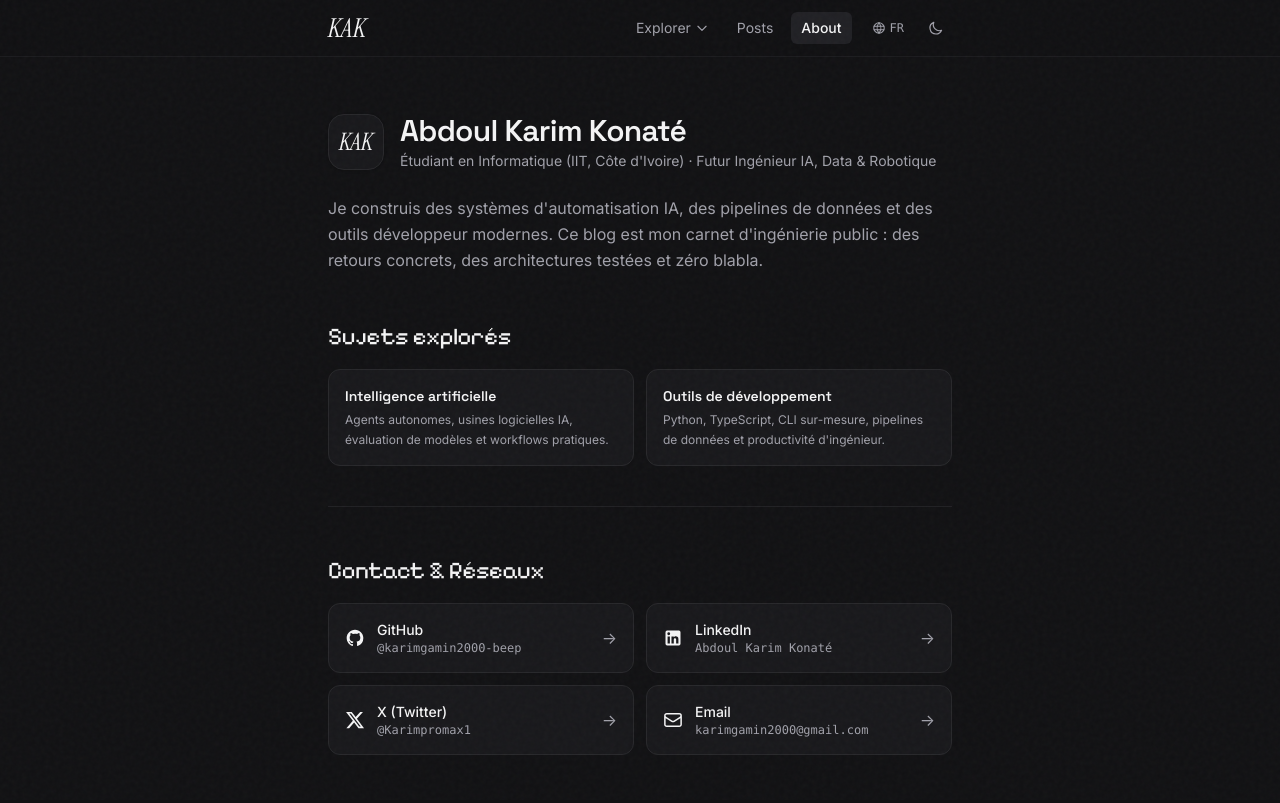
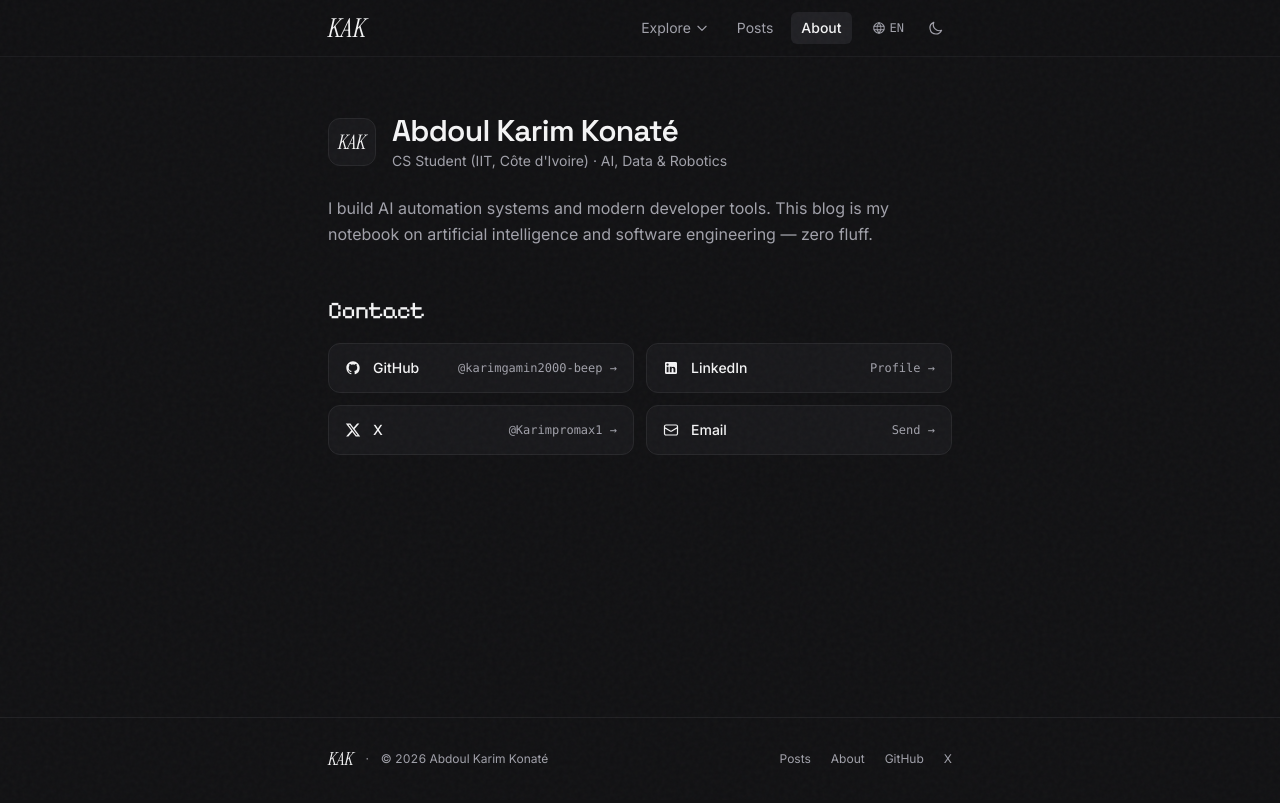
Before and after one commit to karimgamin2000-beep/karimgamin2000-beep.github.io, an Astro site: page /about in a window 1280 px wide. Shown: the top 803 px of the page. Built offline with nearby package versions, Linux system fonts and the light colour scheme; Astro itself is replaced by a stand-in of ours.

Commit message:
chore: English default, minimalist About (À propos FR), refreshed KAK favicon

```diff
--- a/src/components/Footer.astro
+++ b/src/components/Footer.astro
@@ -19,6 +19,8 @@ const year = new Date().getFullYear();
       </a>
       <a
         href="/about/"
+        data-i18n-fr="À propos"
+        data-i18n-en="About"
         class="hover:text-[var(--text)] transition-colors"
       >
         About
--- a/src/components/Header.astro
+++ b/src/components/Header.astro
@@ -31,7 +31,7 @@ const popularArticles = allPosts.filter((p) => p.data.popular || p.data.featured
         aria-controls="explorer-popover"
         class="inline-flex items-center gap-1 px-2.5 py-1.5 rounded-md text-sm text-[var(--text-muted)] hover:text-[var(--text)] hover:bg-[var(--bg-subtle)] transition-colors cursor-pointer"
       >
-        <span data-i18n-fr="Explorer" data-i18n-en="Explore">Explorer</span>
+        <span data-i18n-fr="Explorer" data-i18n-en="Explore">Explore</span>
         <svg
           id="explorer-chevron"
           class="w-3.5 h-3.5 transition-transform duration-150"
@@ -59,6 +59,8 @@ const popularArticles = allPosts.filter((p) => p.data.popular || p.data.featured
 
       <a
         href="/about/"
+        data-i18n-fr="À propos"
+        data-i18n-en="About"
         class:list={[
           'px-2.5 py-1.5 rounded-md text-sm transition-colors',
           pathname.startsWith('/about')
@@ -83,7 +85,7 @@ const popularArticles = allPosts.filter((p) => p.data.popular || p.data.featured
             <path stroke-linecap="round" stroke-linejoin="round" d="M12 21a9 9 0 100-18 9 9 0 000 18z" />
             <path stroke-linecap="round" stroke-linejoin="round" d="M3.6 9h16.8M3.6 15h16.8M12 3a14.5 14.5 0 010 18M12 3a14.5 14.5 0 000 18" />
           </svg>
-          <span data-lang-badge>FR</span>
+          <span data-lang-badge>EN</span>
         </button>
 
         <div
@@ -95,10 +97,10 @@ const popularArticles = allPosts.filter((p) => p.data.popular || p.data.featured
             type="button"
             role="menuitemradio"
             aria-checked="true"
-            data-lang-option="fr"
+            data-lang-option="en"
             class="w-full flex items-center justify-between px-2.5 py-2 rounded-lg text-xs text-[var(--text)] hover:bg-[var(--bg-subtle)] transition-colors cursor-pointer"
           >
-            <span>Français <span class="font-mono text-[var(--text-muted)] ml-1">FR</span></span>
+            <span>English <span class="font-mono text-[var(--text-muted)] ml-1">EN</span></span>
             <svg data-lang-check class="w-3.5 h-3.5 text-[var(--text)]" fill="none" viewBox="0 0 24 24" stroke="currentColor" stroke-width="2.2">
               <path stroke-linecap="round" stroke-linejoin="round" d="M5 13l4 4L19 7" />
             </svg>
@@ -107,10 +109,10 @@ const popularArticles = allPosts.filter((p) => p.data.popular || p.data.featured
             type="button"
             role="menuitemradio"
             aria-checked="false"
-            data-lang-option="en"
+            data-lang-option="fr"
             class="w-full flex items-center justify-between px-2.5 py-2 rounded-lg text-xs text-[var(--text)] hover:bg-[var(--bg-subtle)] transition-colors cursor-pointer"
           >
-            <span>English <span class="font-mono text-[var(--text-muted)] ml-1">EN</span></span>
+            <span>Français <span class="font-mono text-[var(--text-muted)] ml-1">FR</span></span>
             <svg data-lang-check class="w-3.5 h-3.5 text-[var(--text)] opacity-0" fill="none" viewBox="0 0 24 24" stroke="currentColor" stroke-width="2.2">
               <path stroke-linecap="round" stroke-linejoin="round" d="M5 13l4 4L19 7" />
             </svg>
--- a/src/layouts/BaseLayout.astro
+++ b/src/layouts/BaseLayout.astro
@@ -19,11 +19,11 @@ const canonicalURL = new URL(Astro.url.pathname, Astro.site);
 ---
 
 <!doctype html>
-<html lang="fr" class="dark">
+<html lang="en" class="dark">
   <head>
     <meta charset="UTF-8" />
     <meta name="viewport" content="width=device-width, initial-scale=1.0" />
-    <link rel="icon" type="image/svg+xml" href="/favicon.svg" />
+    <link rel="icon" type="image/svg+xml" href="/favicon.svg?v=3" />
     <link rel="canonical" href={canonicalURL} />
 
     <title>{title}</title>
@@ -53,7 +53,7 @@ const canonicalURL = new URL(Astro.url.pathname, Astro.site);
       (function () {
         const storedTheme = localStorage.getItem('theme') || 'dark';
         document.documentElement.classList.toggle('dark', storedTheme === 'dark');
-        const storedLang = localStorage.getItem('kak_lang') || 'fr';
+        const storedLang = localStorage.getItem('kak_lang') || 'en';
         document.documentElement.setAttribute('data-lang', storedLang);
         document.documentElement.lang = storedLang;
       })();
@@ -101,7 +101,7 @@ const canonicalURL = new URL(Astro.url.pathname, Astro.site);
           window.dispatchEvent(new CustomEvent('kak:langchange', { detail: { lang } }));
         };
 
-        const initial = localStorage.getItem('kak_lang') || 'fr';
+        const initial = localStorage.getItem('kak_lang') || 'en';
         window.applySiteLang(initial);
       })();
     </script>
--- a/src/pages/about.astro
+++ b/src/pages/about.astro
@@ -8,7 +8,7 @@ import BaseLayout from '../layouts/BaseLayout.astro';
 >
   <section class="mb-12">
     <div class="flex items-center gap-4 mb-6">
-      <div class="flex h-14 w-14 shrink-0 items-center justify-center rounded-2xl border border-[var(--border)] bg-[var(--bg-elevated)] font-serif-editorial italic text-2xl text-[var(--text)] shadow-sm">
+      <div class="flex h-12 w-12 shrink-0 items-center justify-center rounded-xl border border-[var(--border)] bg-[var(--bg-elevated)] font-serif-editorial italic text-xl text-[var(--text)]">
         KAK
       </div>
       <div>
@@ -17,79 +17,31 @@ import BaseLayout from '../layouts/BaseLayout.astro';
         </h1>
         <p
           class="text-sm text-[var(--text-muted)] mt-0.5"
-          data-i18n-fr="Étudiant en Informatique (IIT, Côte d'Ivoire) · Futur Ingénieur IA, Data & Robotique"
-          data-i18n-en="Computer Science Student (IIT, Côte d'Ivoire) · Aspiring AI, Data & Robotics Engineer"
+          data-i18n-fr="Étudiant en Informatique (IIT, Côte d'Ivoire) · IA, Data & Robotique"
+          data-i18n-en="CS Student (IIT, Côte d'Ivoire) · AI, Data & Robotics"
         >
-          Étudiant en Informatique (IIT, Côte d&rsquo;Ivoire) &middot; Futur Ingénieur IA, Data &amp; Robotique
+          CS Student (IIT, Côte d&rsquo;Ivoire) &middot; AI, Data &amp; Robotics
         </p>
       </div>
     </div>
 
-    <div class="space-y-4 text-sm sm:text-base text-[var(--text-muted)] leading-relaxed">
-      <p
-        data-i18n-fr="Je construis des systèmes d'automatisation IA, des pipelines de données et des outils développeur modernes. Ce blog est mon carnet d'ingénierie public : des retours concrets, des architectures testées et zéro blabla."
-        data-i18n-en="I build AI automation systems, data pipelines, and modern developer tools. This blog is my public engineering notebook: concrete field notes, tested architectures, and zero fluff."
-      >
-        Je construis des systèmes d&rsquo;automatisation IA, des pipelines de données et des outils développeur modernes. Ce blog est mon carnet d&rsquo;ingénierie public : des retours concrets, des architectures testées et zéro blabla.
-      </p>
-    </div>
+    <p
+      class="text-sm sm:text-base text-[var(--text-muted)] leading-relaxed max-w-xl"
+      data-i18n-fr="Je construis des systèmes d'automatisation IA et des outils développeur modernes. Ce blog rassemble mes notes techniques sur l'intelligence artificielle et le développement — sans blabla."
+      data-i18n-en="I build AI automation systems and modern developer tools. This blog is my notebook on artificial intelligence and software engineering — zero fluff."
+    >
+      I build AI automation systems and modern developer tools. This blog is my notebook on artificial intelligence and software engineering &mdash; zero fluff.
+    </p>
   </section>
 
-  <!-- Focus Areas -->
-  <section class="mb-12 pb-10 border-b border-[var(--border)]/70">
-    <h2
-      class="font-pixel text-xl sm:text-2xl tracking-tight text-[var(--text)] mb-4"
-      data-i18n-fr="Sujets explorés"
-      data-i18n-en="Focus areas"
-    >
-      Sujets explorés
-    </h2>
-
-    <div class="grid grid-cols-1 sm:grid-cols-2 gap-3">
-      <div class="rounded-xl border border-[var(--border)] bg-[var(--bg-elevated)] p-4">
-        <p
-          class="font-display text-sm font-semibold text-[var(--text)]"
-          data-i18n-fr="Intelligence artificielle"
-          data-i18n-en="Artificial Intelligence"
-        >
-          Intelligence artificielle
-        </p>
-        <p
-          class="text-xs text-[var(--text-muted)] mt-1 leading-relaxed"
-          data-i18n-fr="Agents autonomes, usines logicielles IA, évaluation de modèles et workflows pratiques."
-          data-i18n-en="Autonomous agents, AI software factories, model evaluations, and practical workflows."
-        >
-          Agents autonomes, usines logicielles IA, évaluation de modèles et workflows pratiques.
-        </p>
-      </div>
-
-      <div class="rounded-xl border border-[var(--border)] bg-[var(--bg-elevated)] p-4">
-        <p
-          class="font-display text-sm font-semibold text-[var(--text)]"
-          data-i18n-fr="Outils de développement"
-          data-i18n-en="Developer Tools"
-        >
-          Outils de développement
-        </p>
-        <p
-          class="text-xs text-[var(--text-muted)] mt-1 leading-relaxed"
-          data-i18n-fr="Python, TypeScript, CLI sur-mesure, pipelines de données et productivité d'ingénieur."
-          data-i18n-en="Python, TypeScript, custom CLIs, data pipelines, and engineering productivity."
-        >
-          Python, TypeScript, CLI sur-mesure, pipelines de données et productivité d&rsquo;ingénieur.
-        </p>
-      </div>
-    </div>
-  </section>
-
-  <!-- Contact & Socials -->
+  <!-- Minimal Contact & Socials -->
   <section>
     <h2
       class="font-pixel text-xl sm:text-2xl tracking-tight text-[var(--text)] mb-4"
-      data-i18n-fr="Contact & Réseaux"
-      data-i18n-en="Contact & Socials"
+      data-i18n-fr="Contact"
+      data-i18n-en="Contact"
     >
-      Contact &amp; Réseaux
+      Contact
     </h2>
 
     <div class="grid grid-cols-1 sm:grid-cols-2 gap-3">
@@ -97,70 +49,58 @@ import BaseLayout from '../layouts/BaseLayout.astro';
         href="https://github.com/karimgamin2000-beep"
         target="_blank"
         rel="noopener noreferrer"
-        class="group flex items-center justify-between rounded-xl border border-[var(--border)] bg-[var(--bg-elevated)] p-4 hover:border-[var(--border-strong)] hover:bg-[var(--bg-subtle)]/60 transition-colors"
+        class="group flex items-center justify-between rounded-xl border border-[var(--border)] bg-[var(--bg-elevated)] px-4 py-3.5 hover:border-[var(--border-strong)] hover:bg-[var(--bg-subtle)]/60 transition-colors"
       >
         <div class="flex items-center gap-3 min-w-0">
-          <svg class="w-5 h-5 shrink-0 text-[var(--text)]" viewBox="0 0 24 24" fill="currentColor" aria-hidden="true">
+          <svg class="w-4 h-4 shrink-0 text-[var(--text)]" viewBox="0 0 24 24" fill="currentColor" aria-hidden="true">
             <path fill-rule="evenodd" clip-rule="evenodd" d="M12 2C6.477 2 2 6.484 2 12.017c0 4.425 2.865 8.18 6.839 9.504.5.092.682-.217.682-.483 0-.237-.008-.868-.013-1.703-2.782.605-3.369-1.343-3.369-1.343-.454-1.158-1.11-1.466-1.11-1.466-.908-.62.069-.608.069-.608 1.003.07 1.53 1.032 1.53 1.032.892 1.53 2.341 1.088 2.91.832.092-.647.35-1.088.636-1.338-2.22-.253-4.555-1.113-4.555-4.951 0-1.093.39-1.988 1.029-2.688-.103-.253-.446-1.272.098-2.65 0 0 .84-.27 2.75 1.026A9.564 9.564 0 0112 6.844c.85.004 1.705.115 2.504.337 1.909-1.296 2.747-1.027 2.747-1.027.546 1.379.202 2.398.1 2.651.64.7 1.028 1.595 1.028 2.688 0 3.848-2.339 4.695-4.566 4.943.359.309.678.92.678 1.855 0 1.338-.012 2.419-.012 2.747 0 .268.18.58.688.482A10.019 10.019 0 0022 12.017C22 6.484 17.522 2 12 2z" />
           </svg>
-          <div class="min-w-0">
-            <p class="text-sm font-medium text-[var(--text)]">GitHub</p>
-            <p class="text-xs font-mono text-[var(--text-muted)] truncate">@karimgamin2000-beep</p>
-          </div>
+          <span class="text-sm font-medium text-[var(--text)]">GitHub</span>
         </div>
-        <span class="text-[var(--text-muted)] group-hover:translate-x-0.5 transition-transform">&rarr;</span>
+        <span class="text-xs font-mono text-[var(--text-muted)] group-hover:text-[var(--text)] transition-colors">@karimgamin2000-beep &rarr;</span>
       </a>
 
       <a
         href="https://www.linkedin.com/in/abdoul-karim-konate-15635b3b0"
         target="_blank"
         rel="noopener noreferrer"
-        class="group flex items-center justify-between rounded-xl border border-[var(--border)] bg-[var(--bg-elevated)] p-4 hover:border-[var(--border-strong)] hover:bg-[var(--bg-subtle)]/60 transition-colors"
+        class="group flex items-center justify-between rounded-xl border border-[var(--border)] bg-[var(--bg-elevated)] px-4 py-3.5 hover:border-[var(--border-strong)] hover:bg-[var(--bg-subtle)]/60 transition-colors"
       >
         <div class="flex items-center gap-3 min-w-0">
-          <svg class="w-5 h-5 shrink-0 text-[var(--text)]" viewBox="0 0 24 24" fill="currentColor" aria-hidden="true">
+          <svg class="w-4 h-4 shrink-0 text-[var(--text)]" viewBox="0 0 24 24" fill="currentColor" aria-hidden="true">
             <path d="M19 3a2 2 0 0 1 2 2v14a2 2 0 0 1-2 2H5a2 2 0 0 1-2-2V5a2 2 0 0 1 2-2h14m-.5 15.5v-5.3a3.26 3.26 0 0 0-3.26-3.26c-.85 0-1.84.52-2.28 1.3v-1.11h-2.79v8.37h2.79v-4.93c0-.77.62-1.4 1.39-1.4a1.4 1.4 0 0 1 1.4 1.4v4.93h2.75M6.88 8.56a1.68 1.68 0 0 0 1.68-1.68c0-.93-.75-1.69-1.68-1.69a1.69 1.69 0 0 0-1.69 1.69c0 .93.76 1.68 1.69 1.68m1.39 9.94v-8.37H5.5v8.37h2.77z" />
           </svg>
-          <div class="min-w-0">
-            <p class="text-sm font-medium text-[var(--text)]">LinkedIn</p>
-            <p class="text-xs font-mono text-[var(--text-muted)] truncate">Abdoul Karim Konaté</p>
-          </div>
+          <span class="text-sm font-medium text-[var(--text)]">LinkedIn</span>
         </div>
-        <span class="text-[var(--text-muted)] group-hover:translate-x-0.5 transition-transform">&rarr;</span>
+        <span class="text-xs font-mono text-[var(--text-muted)] group-hover:text-[var(--text)] transition-colors">Profile &rarr;</span>
       </a>
 
       <a
         href="https://x.com/Karimpromax1"
         target="_blank"
         rel="noopener noreferrer"
-        class="group flex items-center justify-between rounded-xl border border-[var(--border)] bg-[var(--bg-elevated)] p-4 hover:border-[var(--border-strong)] hover:bg-[var(--bg-subtle)]/60 transition-colors"
+        class="group flex items-center justify-between rounded-xl border border-[var(--border)] bg-[var(--bg-elevated)] px-4 py-3.5 hover:border-[var(--border-strong)] hover:bg-[var(--bg-subtle)]/60 transition-colors"
       >
         <div class="flex items-center gap-3 min-w-0">
-          <svg class="w-5 h-5 shrink-0 text-[var(--text)]" viewBox="0 0 24 24" fill="currentColor" aria-hidden="true">
+          <svg class="w-4 h-4 shrink-0 text-[var(--text)]" viewBox="0 0 24 24" fill="currentColor" aria-hidden="true">
             <path d="M18.244 2.25h3.308l-7.227 8.26 8.502 11.24H16.17l-5.214-6.817L4.99 21.75H1.68l7.73-8.835L1.254 2.25H8.08l4.713 6.231zm-1.161 17.52h1.833L7.084 4.126H5.117z" />
           </svg>
-          <div class="min-w-0">
-            <p class="text-sm font-medium text-[var(--text)]">X (Twitter)</p>
-            <p class="text-xs font-mono text-[var(--text-muted)] truncate">@Karimpromax1</p>
-          </div>
+          <span class="text-sm font-medium text-[var(--text)]">X</span>
         </div>
-        <span class="text-[var(--text-muted)] group-hover:translate-x-0.5 transition-transform">&rarr;</span>
+        <span class="text-xs font-mono text-[var(--text-muted)] group-hover:text-[var(--text)] transition-colors">@Karimpromax1 &rarr;</span>
       </a>
 
       <a
         href="mailto:karimgamin2000@gmail.com"
-        class="group flex items-center justify-between rounded-xl border border-[var(--border)] bg-[var(--bg-elevated)] p-4 hover:border-[var(--border-strong)] hover:bg-[var(--bg-subtle)]/60 transition-colors"
+        class="group flex items-center justify-between rounded-xl border border-[var(--border)] bg-[var(--bg-elevated)] px-4 py-3.5 hover:border-[var(--border-strong)] hover:bg-[var(--bg-subtle)]/60 transition-colors"
       >
         <div class="flex items-center gap-3 min-w-0">
-          <svg class="w-5 h-5 shrink-0 text-[var(--text)]" fill="none" viewBox="0 0 24 24" stroke="currentColor" stroke-width="1.8" aria-hidden="true">
+          <svg class="w-4 h-4 shrink-0 text-[var(--text)]" fill="none" viewBox="0 0 24 24" stroke="currentColor" stroke-width="1.8" aria-hidden="true">
             <path stroke-linecap="round" stroke-linejoin="round" d="M21.75 6.75v10.5a2.25 2.25 0 01-2.25 2.25h-15a2.25 2.25 0 01-2.25-2.25V6.75m19.5 0A2.25 2.25 0 0019.5 4.5h-15a2.25 2.25 0 00-2.25 2.25m19.5 0v.243a2.25 2.25 0 01-1.07 1.916l-7.5 4.615a2.25 2.25 0 01-2.36 0L3.32 8.91a2.25 2.25 0 01-1.07-1.916V6.75" />
           </svg>
-          <div class="min-w-0">
-            <p class="text-sm font-medium text-[var(--text)]">Email</p>
-            <p class="text-xs font-mono text-[var(--text-muted)] truncate">karimgamin2000@gmail.com</p>
-          </div>
+          <span class="text-sm font-medium text-[var(--text)]">Email</span>
         </div>
-        <span class="text-[var(--text-muted)] group-hover:translate-x-0.5 transition-transform">&rarr;</span>
+        <span class="text-xs font-mono text-[var(--text-muted)] group-hover:text-[var(--text)] transition-colors">Send &rarr;</span>
       </a>
     </div>
   </section>
--- a/src/pages/index.astro
+++ b/src/pages/index.astro
@@ -22,7 +22,7 @@ const popularPosts = allPosts.filter((p) => p.data.popular || p.data.featured).s
       data-i18n-fr="KAK — Ingénierie IA & Outils de développement"
       data-i18n-en="KAK — AI Engineering & Developer Tools"
     >
-      KAK &mdash; Ingénierie IA &amp; Outils de développement
+      KAK &mdash; AI Engineering &amp; Developer Tools
     </h1>
 
     <p
@@ -30,7 +30,7 @@ const popularPosts = allPosts.filter((p) => p.data.popular || p.data.featured).s
       data-i18n-fr="Notes techniques sur l'intelligence artificielle, les agents autonomes, l'architecture logicielle et les outils modernes pour construire plus vite."
       data-i18n-en="Technical notes on artificial intelligence, autonomous agents, software architecture, and modern tools for building faster."
     >
-      Notes techniques sur l&rsquo;intelligence artificielle, les agents autonomes, l&rsquo;architecture logicielle et les outils modernes pour construire plus vite.
+      Technical notes on artificial intelligence, autonomous agents, software architecture, and modern tools for building faster.
     </p>
   </section>
 
```
Also changed, not shown: src/pages/posts/index.astro (+5 -5 lines), public/favicon.svg.
